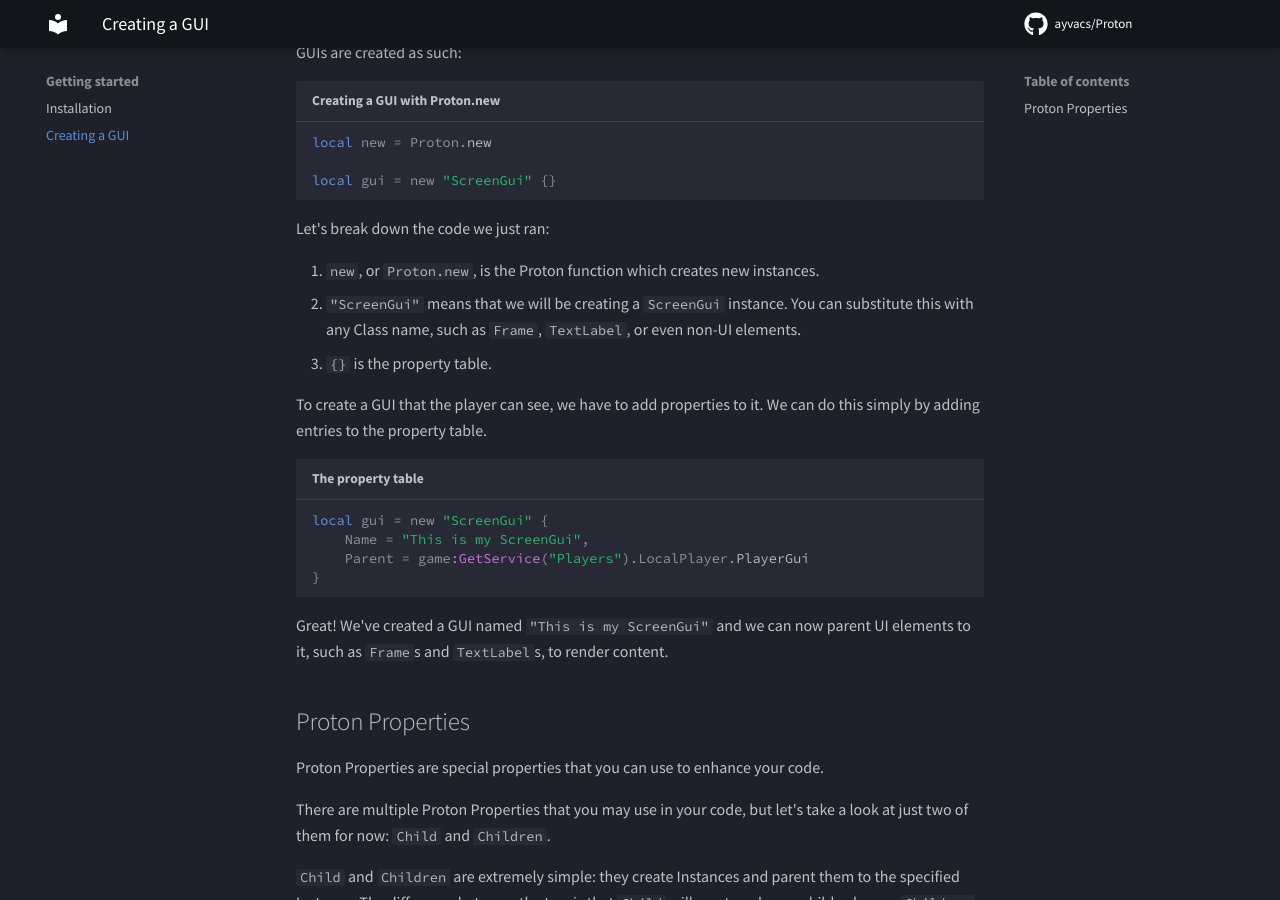
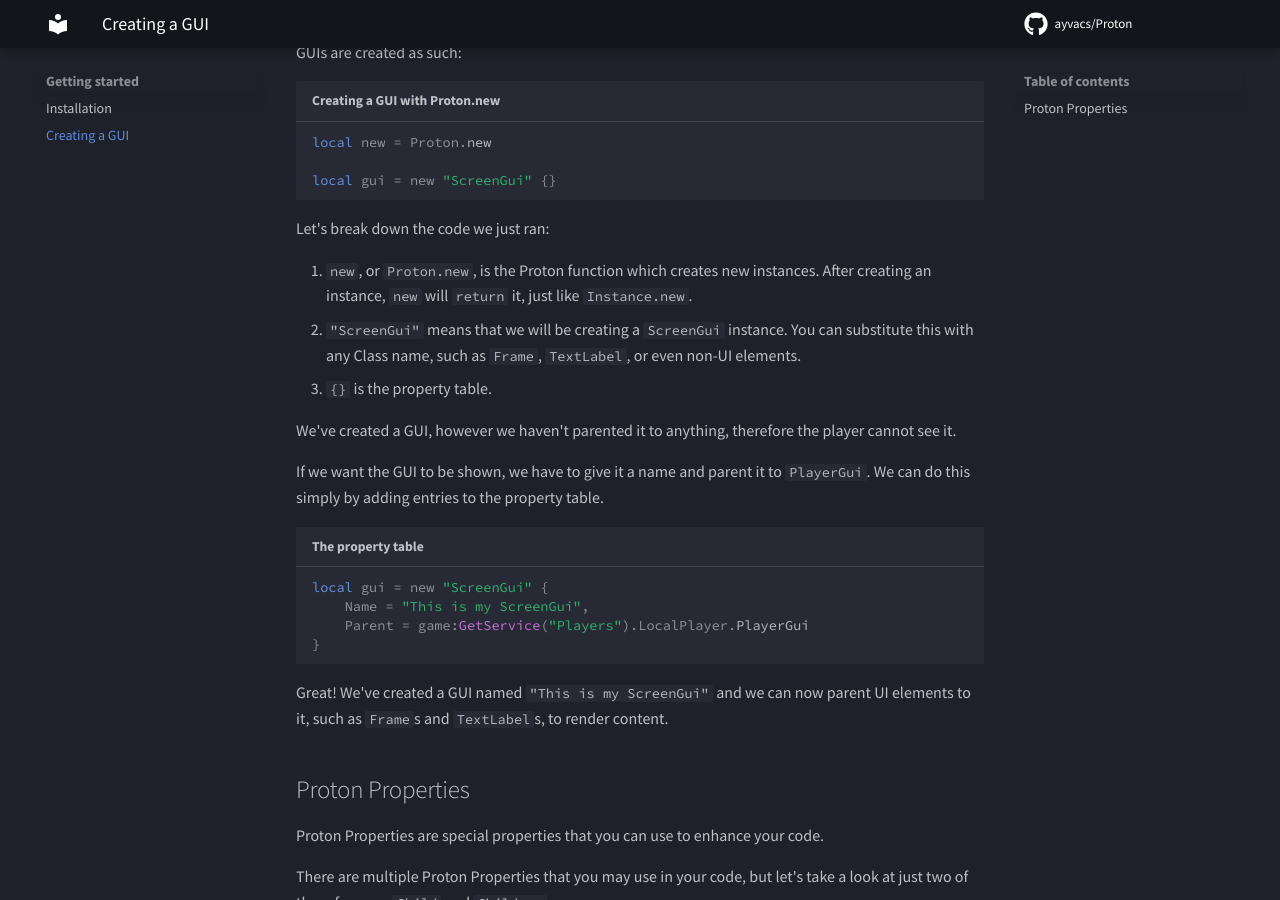
Before and after one commit to ayvacs/Proton, an MkDocs documentation site: the page built from docs/getting-started/creating-a-gui.md, in a window 1280 px wide and 900 px high, scrolled down 435 px. Built offline with MkDocs 1.6.1 and Material for MkDocs 9.7.7, drawn with Linux system fonts in a browser that asks for light colours; comment, search, counter and statistics services are not loaded.

Commit message:
its 3am and I can't english.

````diff
--- a/docs/getting-started/creating-a-gui.md
+++ b/docs/getting-started/creating-a-gui.md
@@ -20,11 +20,13 @@ local gui = new "ScreenGui" {}
 
 Let's break down the code we just ran:
 
-1. `new`, or `Proton.new`, is the Proton function which creates new instances.
+1. `new`, or `Proton.new`, is the Proton function which creates new instances. After creating an instance, `new` will `return` it, just like `Instance.new`.
 2. `"ScreenGui"` means that we will be creating a `ScreenGui` instance. You can substitute this with any Class name, such as `Frame`, `TextLabel`, or even non-UI elements.
 3. `{}` is the property table.
 
-To create a GUI that the player can see, we have to add properties to it. We can do this simply by adding entries to the property table.
+We've created a GUI, however we haven't parented it to anything, therefore the player cannot see it.
+
+If we want the GUI to be shown, we have to give it a name and parent it to `PlayerGui`. We can do this simply by adding entries to the property table.
 
 ``` lua title="The property table"
 local gui = new "ScreenGui" {
````
